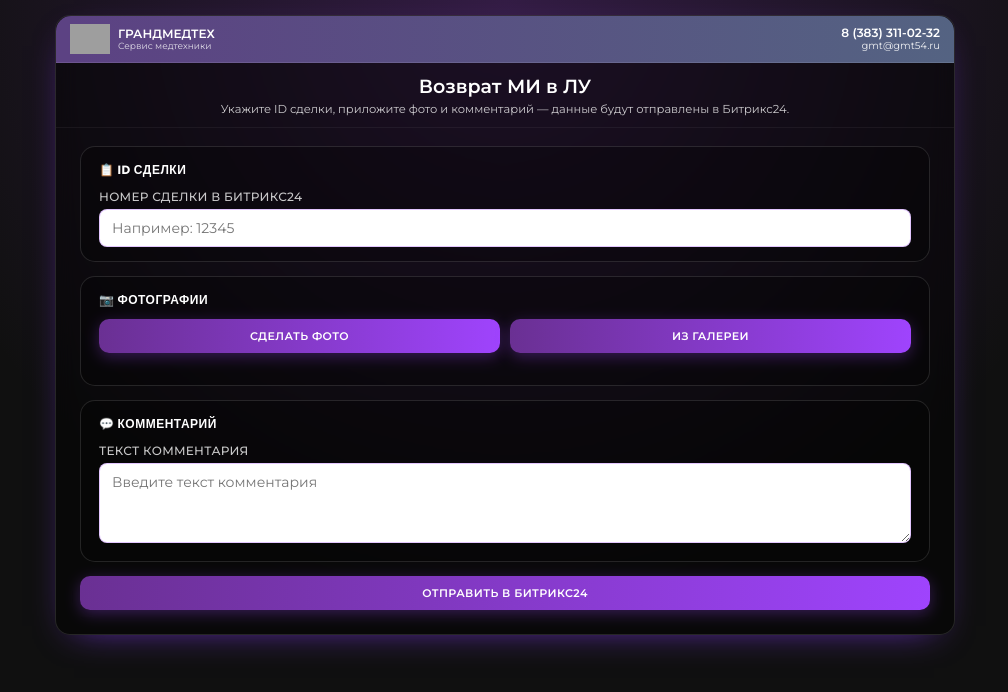
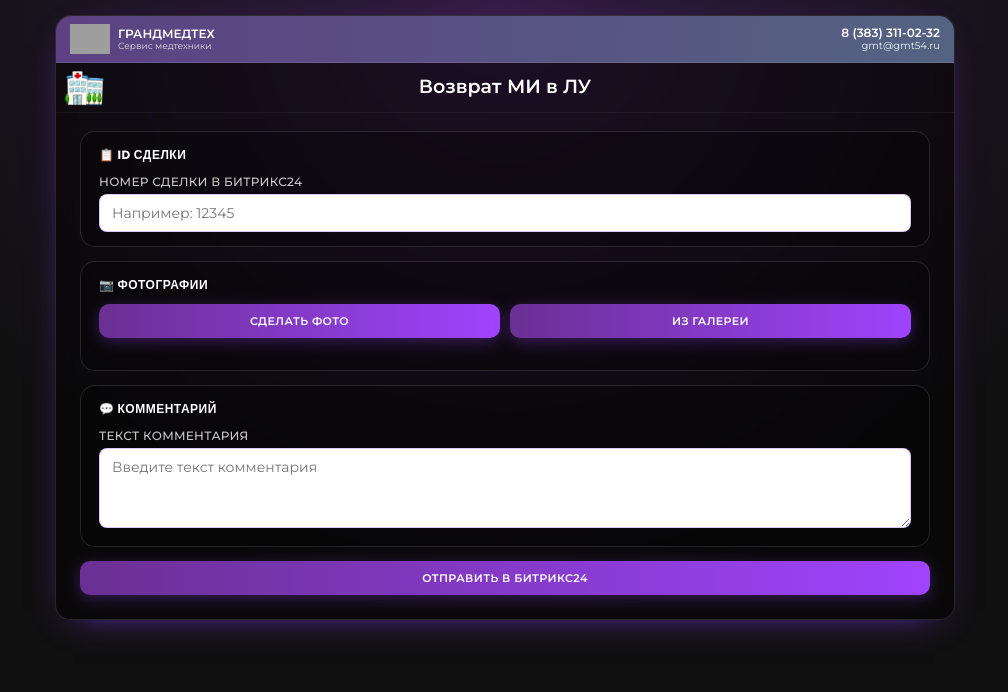
Before and after one commit to mironov62-svg/refund, a plain HTML site: page index.html in a window 1280 px wide. Shown: the whole page, without its empty margins (135-1143 px from the left). Drawn offline with Linux system fonts and the light colour scheme; grey boxes are pictures that could not be loaded.

Commit message:
Update index.html

```diff
--- a/index.html
+++ b/index.html
@@ -155,6 +155,18 @@
     padding: 12px 20px 10px;
     text-align: center;
     border-bottom: 1px solid rgba(255,255,255,0.05);
+    position: relative;
+  }
+
+  .header-block .title-icon {
+    position: absolute;
+    left: 0;
+    top: 50%;
+    transform: translateY(-50%);
+    height: 40px;
+    width: auto;
+    display: block;
+    margin-left: 8px;
   }
 
   .header-block h2 {
@@ -162,14 +174,6 @@
     margin-bottom: 4px;
     color: #fff;
     font-weight: 600;
-  }
-
-  .header-block p {
-    font-size: 11.5px;
-    color: var(--text-soft);
-    line-height: 1.3;
-    max-width: 600px;
-    margin: 0 auto;
   }
 
   .content { padding: 18px 24px 24px; }
@@ -349,6 +353,9 @@
 
     .content { padding: 14px 16px 20px; }
     .form-section { padding: 12px 14px; }
+
+    .header-block h2 { font-size: 17px; }
+    .header-block .title-icon { height: 32px; margin-left: 6px; }
   }
 
   @media (max-width: 380px) {
@@ -356,6 +363,9 @@
     .site-phone { font-size: 10px; }
     .site-mail { font-size: 8px; }
     .site-logo img { height: 22px; }
+
+    .header-block h2 { font-size: 15px; }
+    .header-block .title-icon { height: 26px; margin-left: 4px; }
   }
 </style>
 </head>
@@ -381,8 +391,8 @@
 
     <!-- ЗАГОЛОВОК -->
     <div class="header-block">
+      <img class="title-icon" src="https://github.com/mironov62-svg/refund/blob/main/lpu.png?raw=true" alt="ЛПУ">
       <h2>Возврат МИ в ЛУ</h2>
-      <p>Укажите ID сделки, приложите фото и комментарий — данные будут отправлены в Битрикс24.</p>
     </div>
 
     <div class="content">
```
